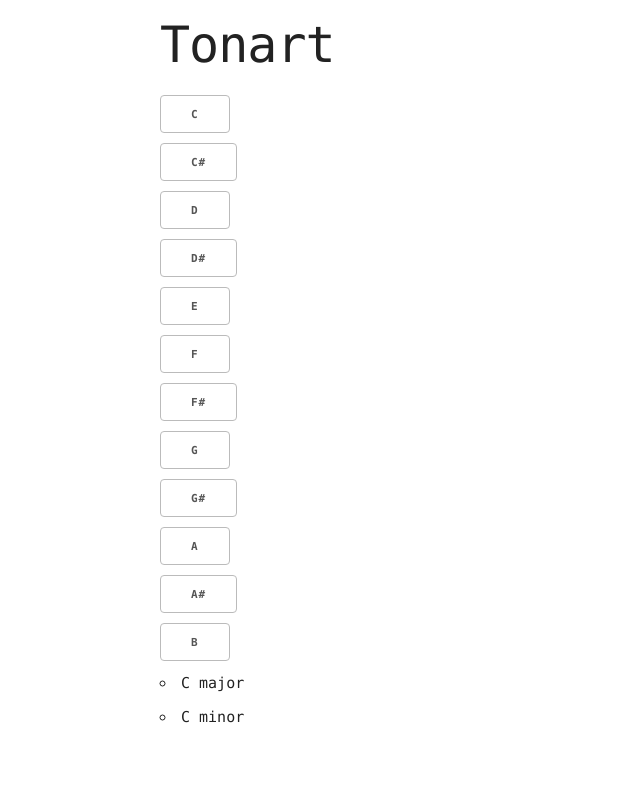
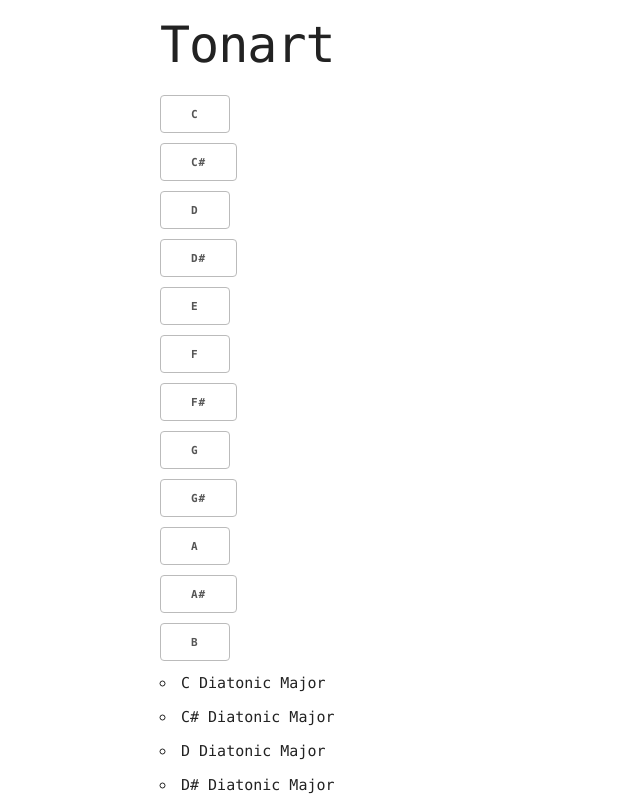
Before and after one commit to suniala/tonart, a React (Create React App) app: page / in a window 1280 px wide. Shown: the top 800 px of the page, without its empty margins (0-640 px from the left). Built offline with nearby package versions, Linux system fonts and the light colour scheme.

Commit message:
Generate key signatures from roots and scales

```diff
--- a/src/key-util.ts
+++ b/src/key-util.ts
@@ -6,51 +6,50 @@ export interface KeySignature {
     tones: Tone[]
 }
 
+export interface Interval {
+    semitones: number
+}
+
+const HALF: Interval = {semitones: 1};
+const FULL: Interval = {semitones: 2};
+
 interface Scale {
     name: string
-    intervals: number[]
+    intervals: Interval[]
 }
 
 const scales: Scale[] = [
     {
         name: 'Diatonic Major',
-        intervals: [2, 2, 1, 2, 2, 2, 1]
+        intervals: [FULL, FULL, HALF, FULL, FULL, FULL, HALF]
     },
     {
         name: 'Diatonic Minor',
-        intervals: [2, 1, 2, 2, 1, 2, 2]
+        intervals: [FULL, HALF, FULL, FULL, HALF, FULL, FULL]
     }
 ];
 
-// TODO: generate key signatures
-// const toneLookup = ALL_TONES.concat(ALL_TONES);
-//
-// const selectTones = (root: Tone, scale: Scale) => {
-//     return [];
-// };
-//
-// const generate: () => KeySignature[] = () =>
-//     scales.flatMap(scale =>
-//             ALL_TONES.map(root => {
-//                 return {
-//                     name: root + ' ' + scale.name,
-//                     tones: selectTones(root, scale)
-//                 }
-//             })
-//     );
-//
-// const keySignatures: KeySignature[] = generate();
+const toneLookup = ALL_TONES.concat(ALL_TONES);
 
-const keySignatures: KeySignature[] = [
-    {
-        name: 'C major',
-        tones: [Tone.C, Tone.D, Tone.E, Tone.F, Tone.G, Tone.A, Tone.B]
-    },
-    {
-        name: 'C minor',
-        tones: [Tone.C, Tone.D, Tone.Ds, Tone.F, Tone.G, Tone.Gs, Tone.As]
-    }
-];
+const selectTones = (root: Tone, scale: Scale) => {
+    let rootIndex = toneLookup.indexOf(root);
+    let toneIndices: number[] = scale.intervals.reduce(
+        (acc, curr) =>  _.concat(acc, (_.last(acc) as number) + curr.semitones),
+        [rootIndex]);
+    return toneLookup.filter((tone, index) => toneIndices.includes(index));
+};
+
+const generate: () => KeySignature[] = () =>
+    scales.flatMap(scale =>
+        ALL_TONES.map(root => {
+            return {
+                name: root + ' ' + scale.name,
+                tones: selectTones(root, scale)
+            }
+        })
+    );
+
+const keySignatures: KeySignature[] = generate();
 
 const findKeySignatures = (tones: Set<Tone>): KeySignature[] => {
     return keySignatures.filter(keySignature => {
@@ -59,5 +58,7 @@ const findKeySignatures = (tones: Set<Tone>): KeySignature[] => {
 };
 
 export {
-    findKeySignatures
+    findKeySignatures,
+    HALF,
+    FULL
 }
```
